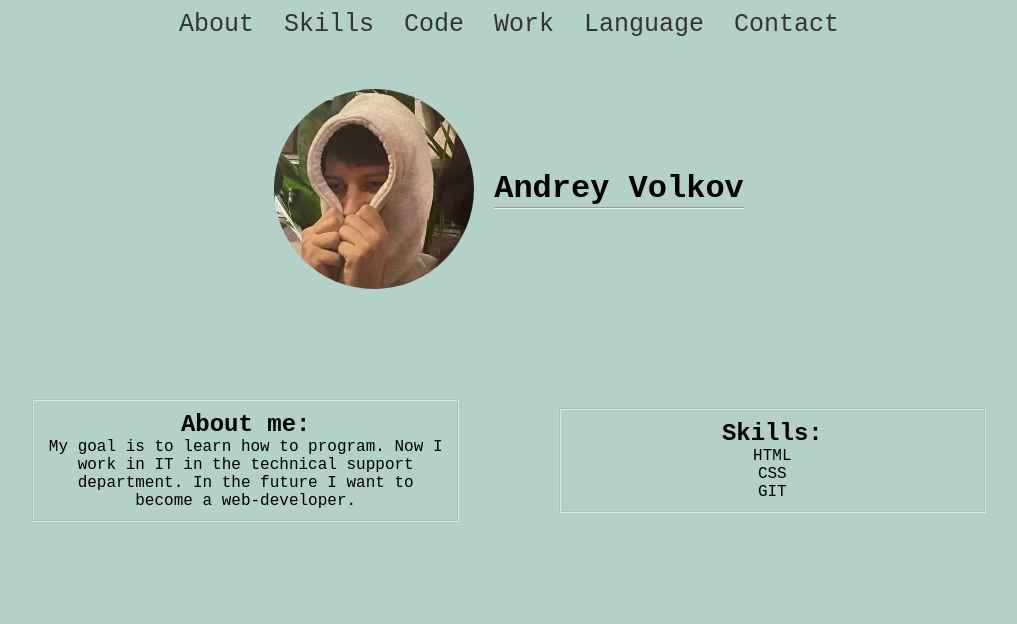
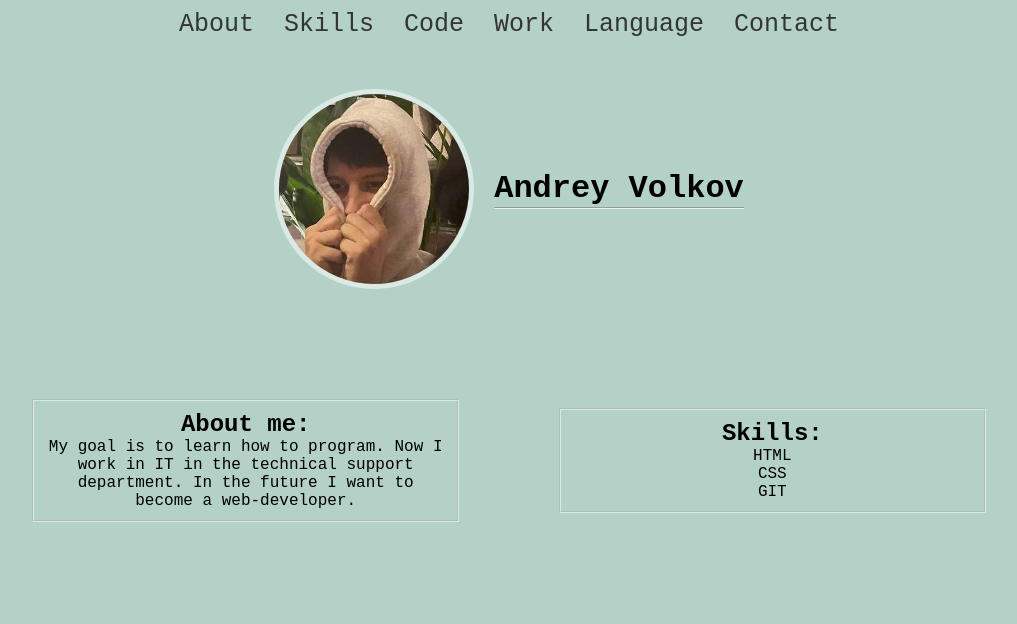
Before and after one commit to wu1ya/rsschool-cv, a plain HTML site: page index.html in a window 1280 px wide. Shown: the top 624 px of the page, without its empty margins (131-1148 px from the left). Drawn offline with Linux system fonts and the light colour scheme.

Commit message:
fix: change style.css

```diff
--- a/style.css
+++ b/style.css
@@ -46,6 +46,7 @@ a {
     border-radius: 50%;
     height: 200px;
     width: 200px;
+    border: 5px solid rgba(255, 255, 255, 0.531);
 }
 
 h1 {
```
